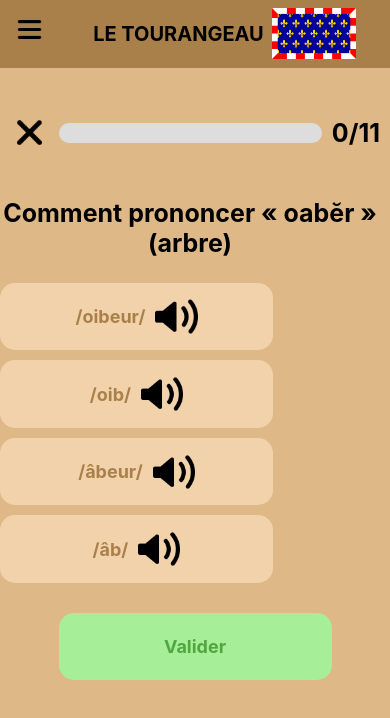
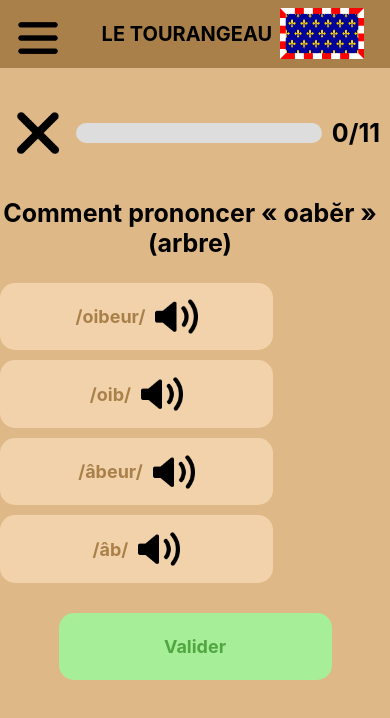
Before and after one commit to ElMala37/tourangeau, a React (Create React App) app: page /exercices/prononciation in a window 390 px wide. Shown: the top 718 px of the page. Built offline with nearby package versions, Linux system fonts and the light colour scheme.

Commit message:
ExoPrononciation

```diff
--- a/src/styles/Exercices/Prononciation.css
+++ b/src/styles/Exercices/Prononciation.css
@@ -254,7 +254,7 @@
 }
 
 .LogoNavMenu{
-    height: 3vh;
+    height: 5vh;
     width: auto;
 }
 
```
